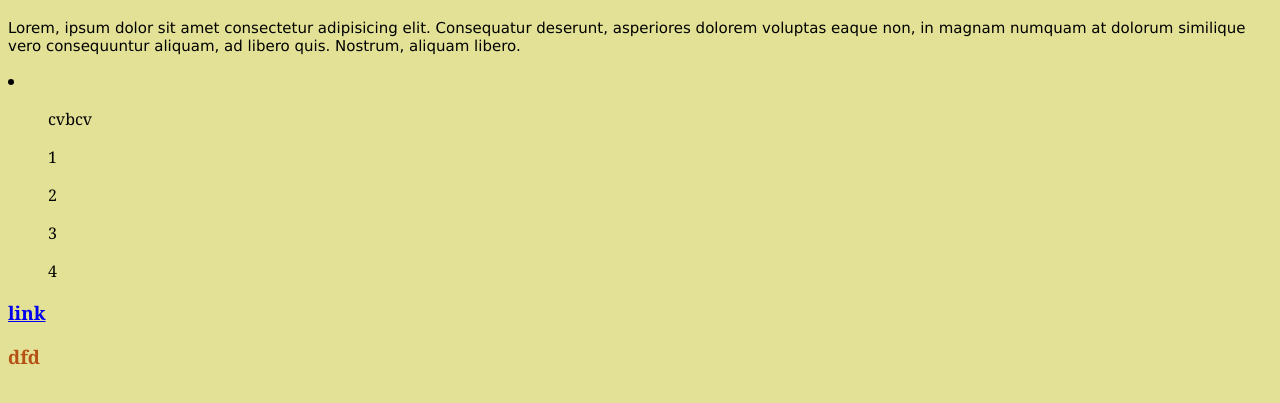
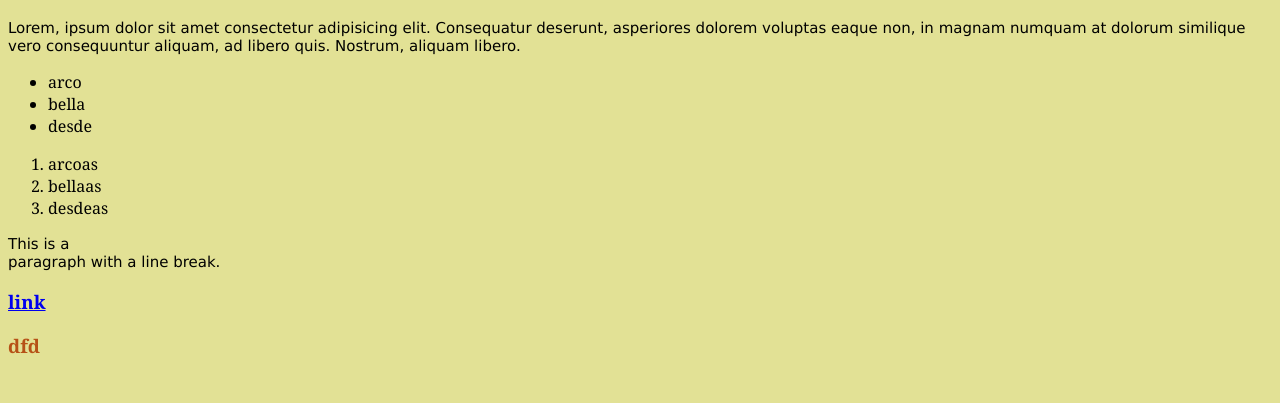
Before and after one commit to pmamanimac/IDWeb, a plain HTML site: page pagina.html in a window 1280 px wide. Shown: the part 171-574 px from the top of the page. Drawn offline with Linux system fonts and the light colour scheme.

Commit message:
cambio parrafo

```diff
--- a/pagina.html
+++ b/pagina.html
@@ -12,14 +12,21 @@
     <p>Estom es el parrafo.</p>
     <h1>segundo titulo</h1>
     <p>Lorem, ipsum dolor sit amet consectetur adipisicing elit. Consequatur deserunt, asperiores dolorem voluptas eaque non, in magnam numquam at dolorum similique vero consequuntur aliquam, ad libero quis. Nostrum, aliquam libero.</p>
-    <li>
-       <ul>cvbcv</ul>
-       <ul>1</ul>
-       <ul>2</ul>
-       <ul>3</ul>
-       <ul>4</ul>
-    </li>
+    <ul>
+        <li>arco</li>
+        <li>bella</li>
+        <li>desde</li>
+    </ul>
+    <ol>
+        <li>arcoas</li>
+        <li>bellaas</li>
+        <li>desdeas</li>
+    </ol>
+
+    <p>This is a <br> paragraph with a line break.</p>
+
     <h3><a href="https://www.w3schools.com/">link</a></h3>
     <h3>dfd</h3>
+
 </body>
 </html>
```
Also changed, not shown: index.html (added, +1 -0 lines).
